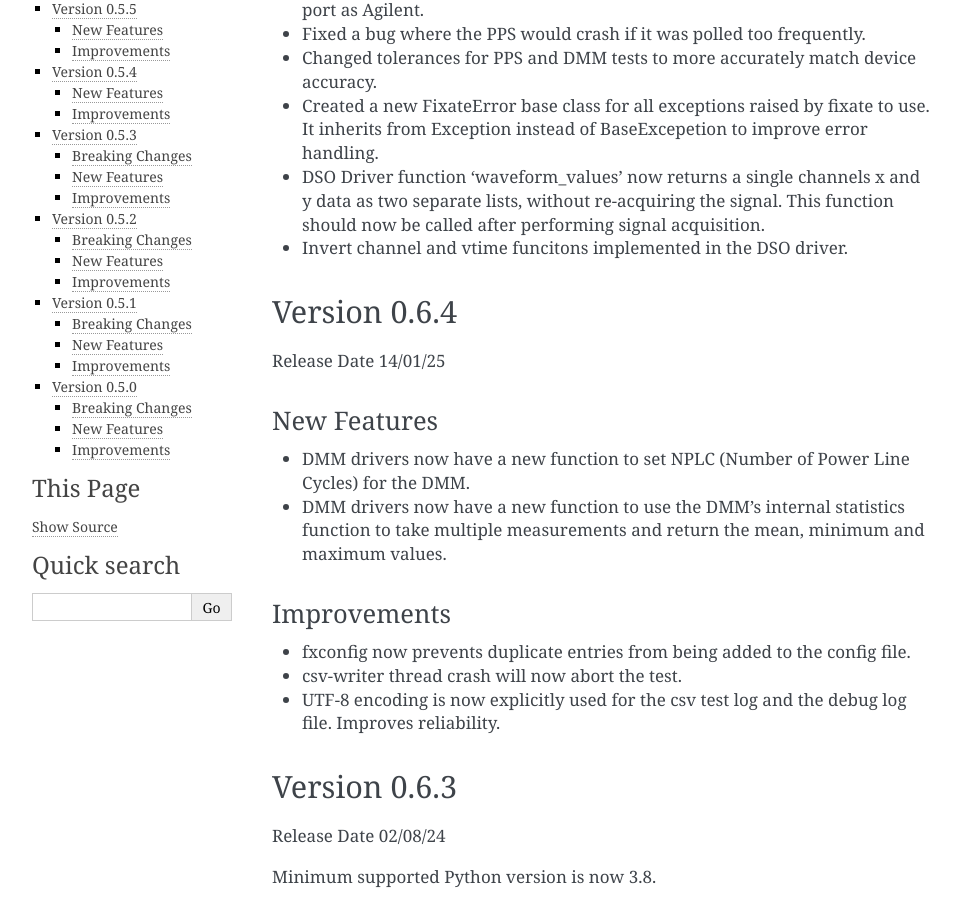
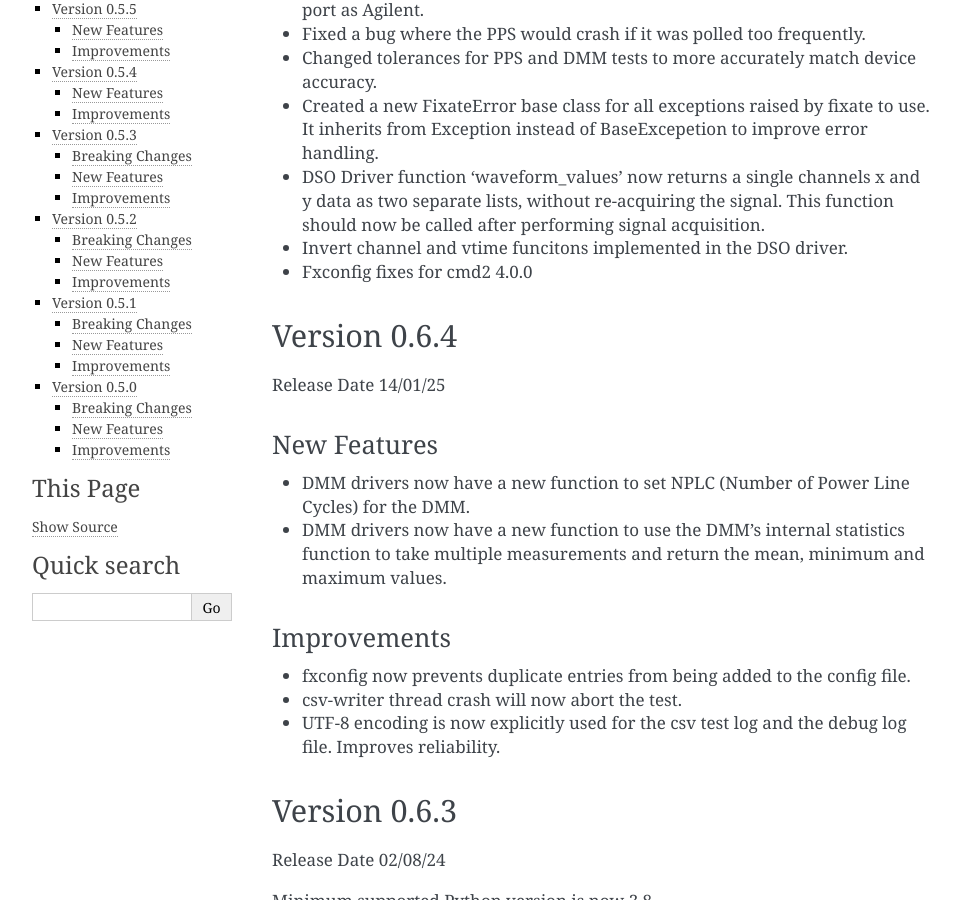
Before and after one commit to PyFixate/Fixate, a Sphinx documentation site: the page built from docs/release-notes.rst, in a window 1280 px wide and 900 px high, scrolled down 579 px. Shown: the whole window, without its empty margins (148-1108 px from the left). Built offline with Sphinx 7.4.7, drawn with Linux system fonts in a browser that asks for light colours.

Commit message:
bump release notes

```diff
--- a/docs/release-notes.rst
+++ b/docs/release-notes.rst
@@ -26,6 +26,7 @@ Improvements
 - DSO Driver function 'waveform_values' now returns a single channels x and y data as two separate lists, without re-acquiring the signal. This function should
   now be called after performing signal acquisition.
 - Invert channel and vtime funcitons implemented in the DSO driver.
+- Fxconfig fixes for cmd2 4.0.0
 
 *************
 Version 0.6.4
```
